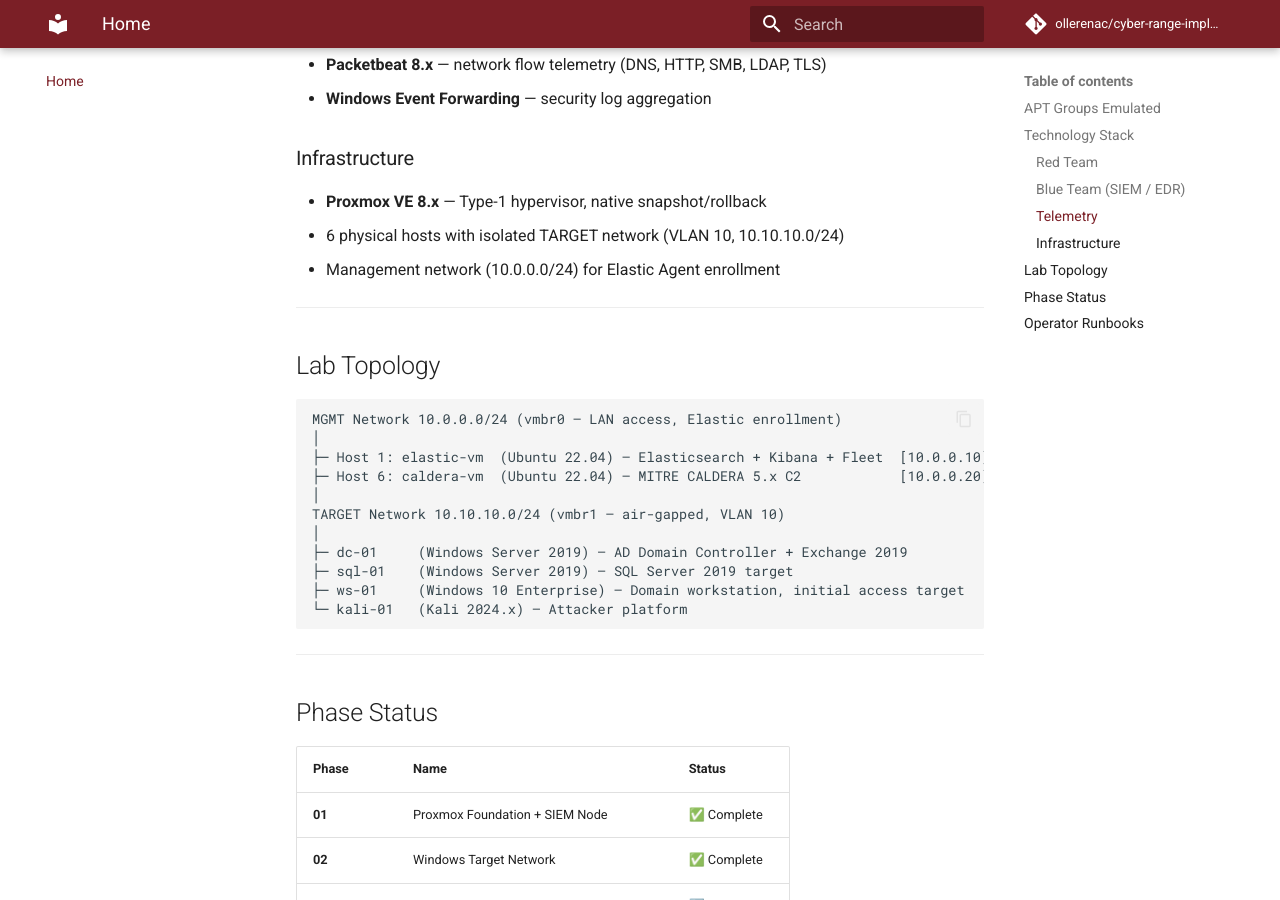
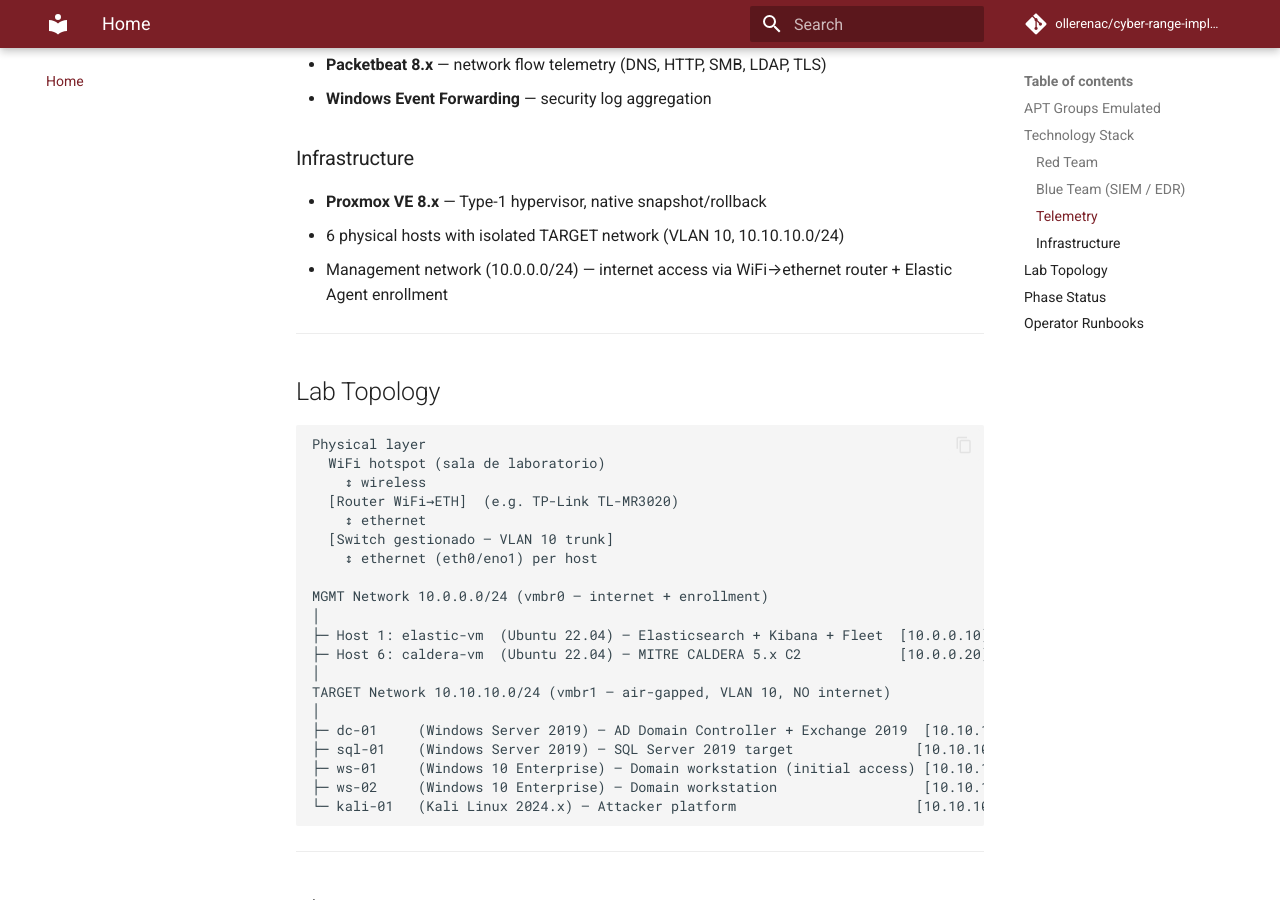
Before and after one commit to ollerenac/cyber-range-implementation, an MkDocs documentation site: the page built from docs/index.md, in a window 1280 px wide and 900 px high, scrolled down 1341 px. Built offline with MkDocs 1.6.1 and Material for MkDocs 9.7.7, drawn with Linux system fonts in a browser that asks for light colours; comment, search, counter and statistics services are not loaded.

Commit message:
docs: record Option C router decision — WiFi→router→switch→eth0→vmbr0 topology

````diff
--- a/docs/index.md
+++ b/docs/index.md
@@ -42,24 +42,33 @@
 ### Infrastructure
 - **Proxmox VE 8.x** — Type-1 hypervisor, native snapshot/rollback
 - 6 physical hosts with isolated TARGET network (VLAN 10, 10.10.10.0/24)
-- Management network (10.0.0.0/24) for Elastic Agent enrollment
+- Management network (10.0.0.0/24) — internet access via WiFi→ethernet router + Elastic Agent enrollment
 
 ---
 
 ## Lab Topology
 
 ```
-MGMT Network 10.0.0.0/24 (vmbr0 — LAN access, Elastic enrollment)
+Physical layer
+  WiFi hotspot (sala de laboratorio)
+    ↕ wireless
+  [Router WiFi→ETH]  (e.g. TP-Link TL-MR3020)
+    ↕ ethernet
+  [Switch gestionado — VLAN 10 trunk]
+    ↕ ethernet (eth0/eno1) per host
+
+MGMT Network 10.0.0.0/24 (vmbr0 — internet + enrollment)
 │
 ├─ Host 1: elastic-vm  (Ubuntu 22.04) — Elasticsearch + Kibana + Fleet  [10.0.0.10]
 ├─ Host 6: caldera-vm  (Ubuntu 22.04) — MITRE CALDERA 5.x C2            [10.0.0.20]
 │
-TARGET Network 10.10.10.0/24 (vmbr1 — air-gapped, VLAN 10)
+TARGET Network 10.10.10.0/24 (vmbr1 — air-gapped, VLAN 10, NO internet)
 │
-├─ dc-01     (Windows Server 2019) — AD Domain Controller + Exchange 2019
-├─ sql-01    (Windows Server 2019) — SQL Server 2019 target
-├─ ws-01     (Windows 10 Enterprise) — Domain workstation, initial access target
-└─ kali-01   (Kali 2024.x) — Attacker platform
+├─ dc-01     (Windows Server 2019) — AD Domain Controller + Exchange 2019  [10.10.10.10]
+├─ sql-01    (Windows Server 2019) — SQL Server 2019 target               [10.10.10.30]
+├─ ws-01     (Windows 10 Enterprise) — Domain workstation (initial access) [10.10.10.40]
+├─ ws-02     (Windows 10 Enterprise) — Domain workstation                  [10.10.10.41]
+└─ kali-01   (Kali Linux 2024.x) — Attacker platform                      [10.10.10.200]
 ```
 
 ---
````
Also changed, not shown: .planning/STATE.md (+4 -3 lines), docs/phase-01-runbook.md (+9 -1 lines), docs/phase-02-runbook.md (+3 -1 lines).
